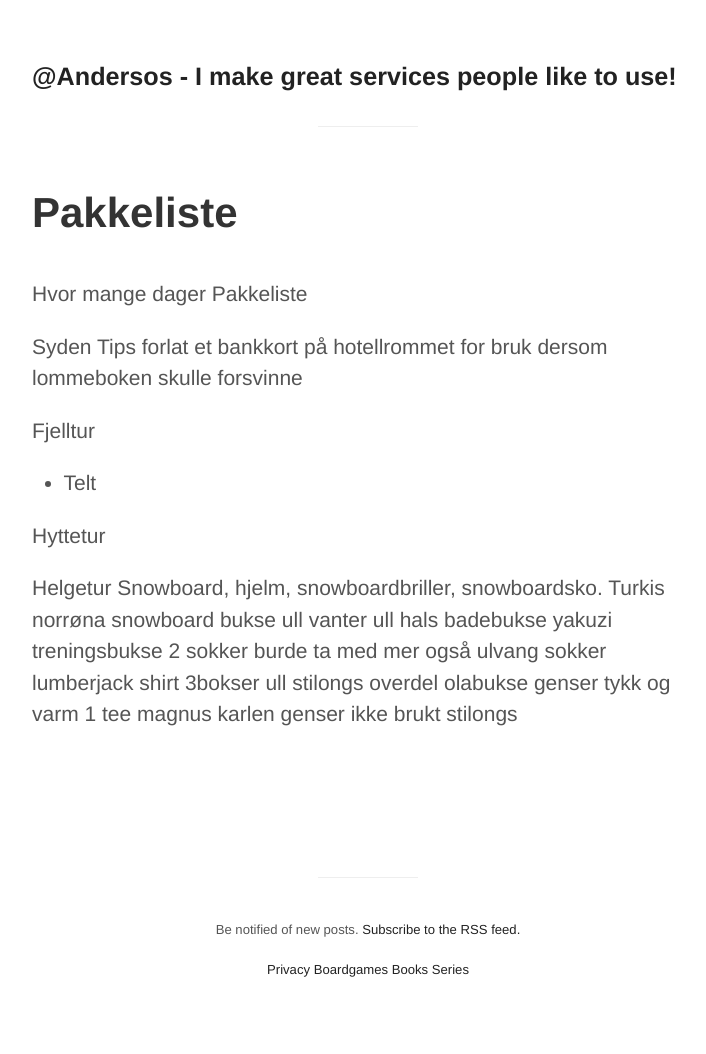
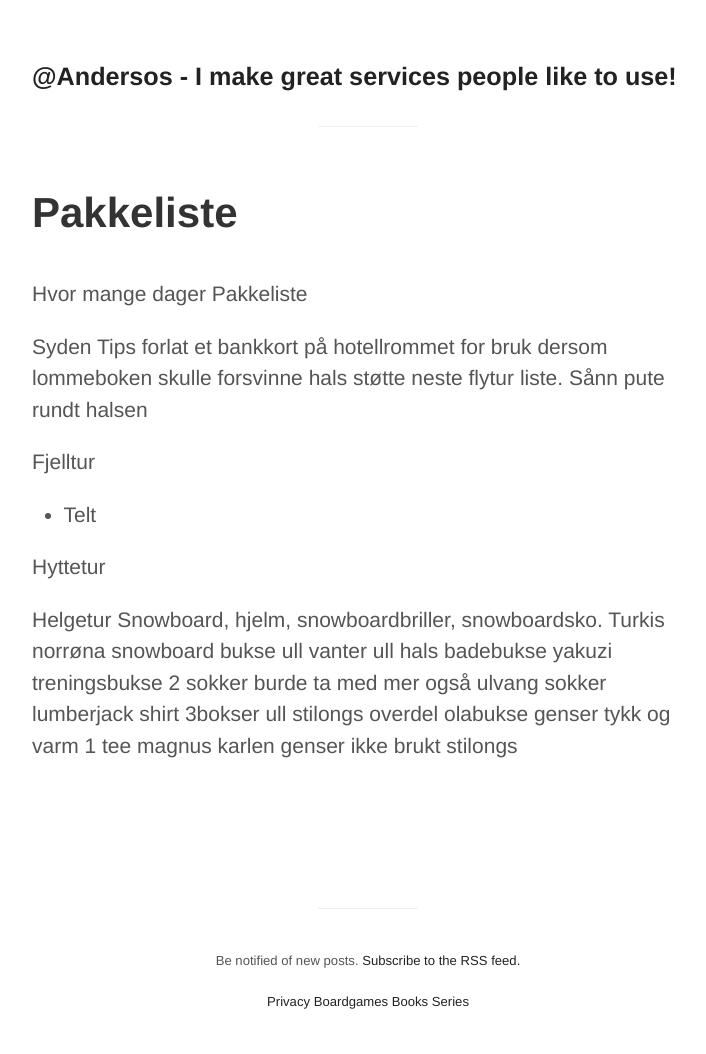
Before and after one commit to Andersos/andersos.net, a Jekyll site: the page built from pages/pakkeliste.md, in a window 1280 px wide. Shown: the whole page, without its empty margins (272-978 px from the left). Built offline with Jekyll 4.4.1, drawn with Linux system fonts in a browser that asks for light colours; before the commit the page ends 1022 px from its top, so only the background shows below that.

Commit message:
Update pakkeliste.md

```diff
--- a/pages/pakkeliste.md
+++ b/pages/pakkeliste.md
@@ -10,6 +10,7 @@ Pakkeliste
 
 Syden
 Tips forlat et bankkort på hotellrommet for bruk dersom lommeboken skulle forsvinne
+hals støtte neste flytur liste. Sånn pute rundt halsen
 
 Fjelltur
 - Telt
```
